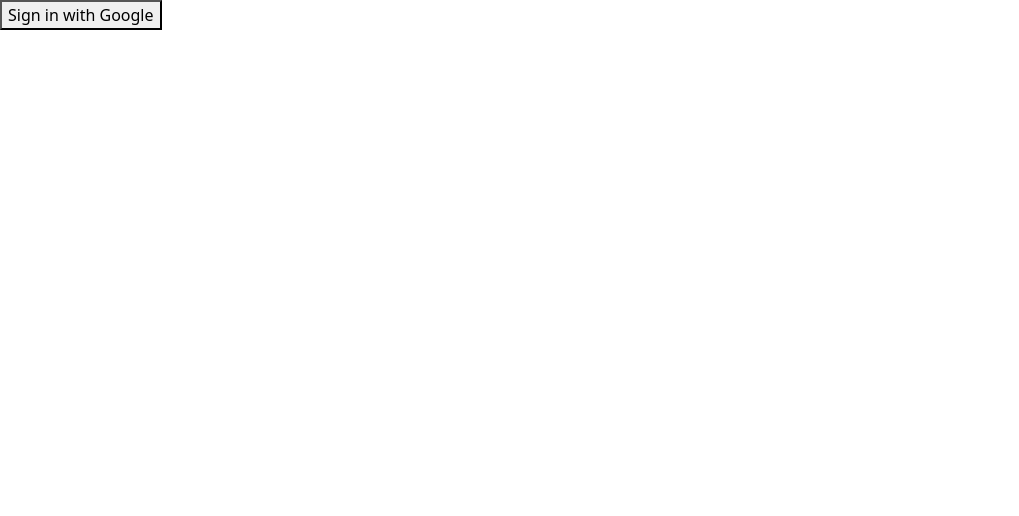
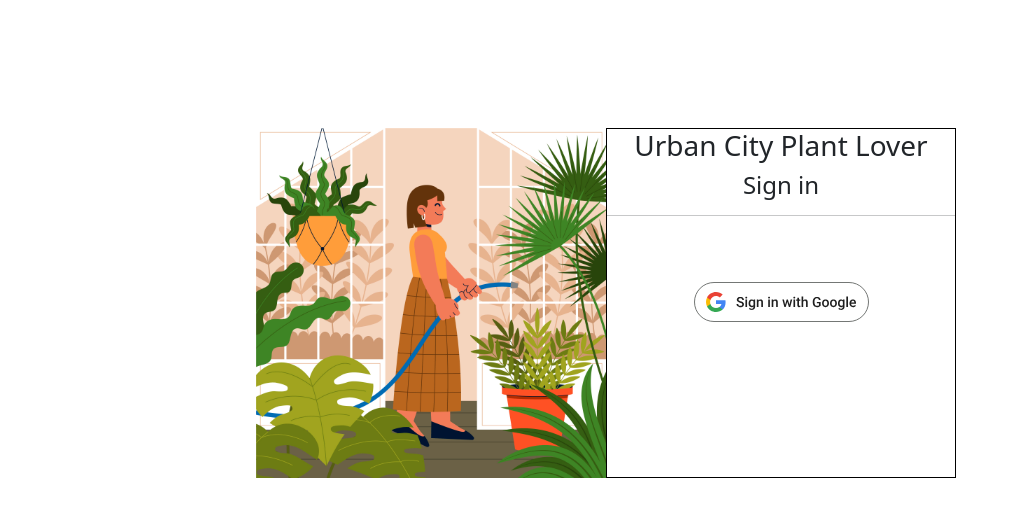
Before and after one commit to VirajPurohit/Urban-City-Plant-Lover-Frontend, a React (Create React App) app: page /login in a window 1280 px wide. Shown: the top 516 px of the page, without its empty margins (0-1019 px from the left). Built offline with nearby package versions, Linux system fonts and the light colour scheme; no server answers.

Commit message:
More Frontend Changes Restored

```diff
--- a/src/Pages/Login.js
+++ b/src/Pages/Login.js
@@ -1,4 +1,6 @@
 import React from "react";
+import { ReactComponent as SignInButton } from "../assets/SignInButton.svg";
+import "./Login.css";
 
 function Login() {
   const googleAuth = () => {
@@ -9,10 +11,23 @@
   };
 
   return (
-    <div>
-      <button onClick={googleAuth}>
-        <span>Sign in with Google</span>
-      </button>
+    <div className="login-form-container">
+      {/* <div className="garden-img-container"> */}
+      <img
+        src={require("../assets/Hand-Drawn-Botanical-Garden.jpg")}
+        className="garden-img"
+      />
+      {/* </div> */}
+
+      <div className="login-form">
+        <h3>Urban City Plant Lover</h3>
+        <h4> Sign in</h4>
+        <hr />
+        <SignInButton
+          onClick={googleAuth}
+          style={{ position: "relative", top: "50px" }}
+        />
+      </div>
     </div>
   );
 }
--- a/src/components/App.js
+++ b/src/components/App.js
@@ -1,5 +1,5 @@
 import Home from "../Pages/Home";
-import { BrowserRouter, Routes, Route, Navigate } from "react-router-dom";
+import { BrowserRouter, Routes, Route } from "react-router-dom";
 import { useEffect, useState } from "react";
 import axios from "axios";
 import IdentifyPlant from "../Pages/IdentifyPlant";
@@ -7,40 +7,71 @@
 import Posts from "../Pages/Allposts";
 import PlantSuggestion from "../Pages/PlantSuggestion";
 import Login from "../Pages/Login";
+import PostDetails from "../components/PostDetails";
+import UploadPicture from "../Pages/uploadPicture";
 
 function App() {
+  const mobileMediaQuery = "(max-width:992px)";
   const [user, setUser] = useState(null);
+  const [isMobile, setIsMobile] = useState(
+    window.matchMedia(mobileMediaQuery).matches
+  );
 
   const getUser = async () => {
     try {
       const url = `${process.env.REACT_APP_SERVER_URL}/auth/login/success`;
       const { data } = await axios.get(url, { withCredentials: true });
       setUser(data.user);
-      // console.log("User State: ", user);
     } catch (err) {
       console.log(err);
     }
   };
 
   useEffect(() => {
+    const query = window.matchMedia(mobileMediaQuery);
+    function handleQueryChange(queryEvent) {
+      setIsMobile(queryEvent.matches);
+    }
     getUser();
+    query.addEventListener("change", handleQueryChange);
+
+    return () => {
+      query.removeEventListener("change", handleQueryChange);
+    };
   }, []);
 
   return (
     <BrowserRouter>
       <Routes>
+        <Route path="/" element={<Home isMobile={isMobile} />} />
         <Route
-          path="/"
-          element={user !== null ? <Home /> : <Navigate to="/login" />}
+          path="identifyPlant"
+          element={user !== null ? <IdentifyPlant /> : <Login />}
         />
-        <Route path="identifyPlant" element={<IdentifyPlant />} />
-        <Route path="gardeningTips" element={<GardeningTips />} />
+        <Route
+          path="gardeningTips"
+          element={user !== null ? <GardeningTips /> : <Login />}
+        />
         <Route path="posts" element={<Posts />} />
-        <Route path="plantSuggestion" element={<PlantSuggestion />} />
+        <Route
+          path="plantSuggestion"
+          element={user !== null ? <PlantSuggestion /> : <Login />}
+        />
         <Route
           exact
           path="/login"
-          element={user !== null ? <Home /> : <Login />}
+          element={
+            user !== null ? <Home user={user} isMobile={isMobile} /> : <Login />
+          }
+        />
+        <Route
+          path="/post/details/:id"
+          exact
+          element={user !== null ? <PostDetails user={user} /> : <Login />}
+        />
+        <Route
+          path="/newPost"
+          element={user !== null ? <UploadPicture user={user} /> : <Login />}
         />
       </Routes>
     </BrowserRouter>
--- a/src/components/Sidebar.css
+++ b/src/components/Sidebar.css
@@ -1,8 +1,8 @@
 .Sidebar{
     width: 200px;
-    height: 100vh;
+    height: 500px;
     border: 25px solid transparent;
-    border-image-slice: 10%;
+    border-image-slice: 25%;
     border-image-repeat: round;
 
 }
```
